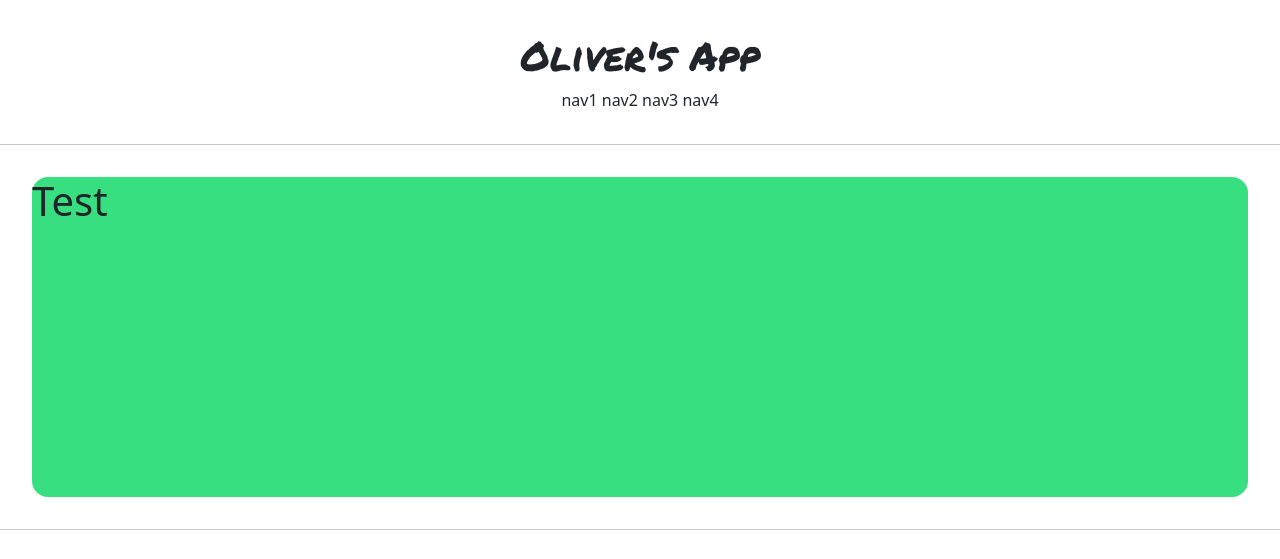
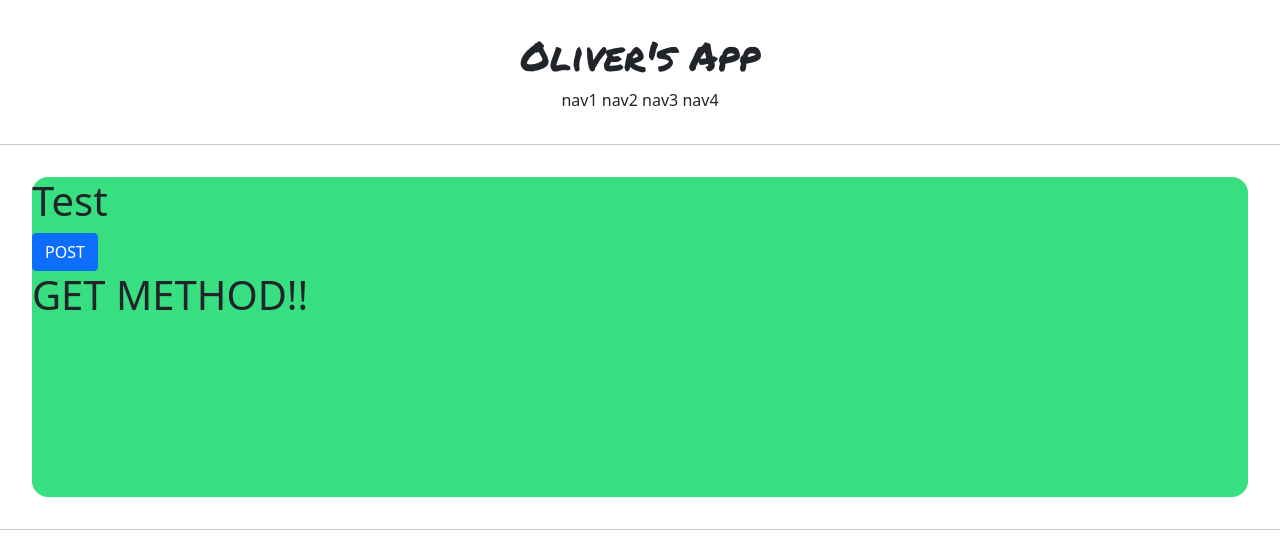
Before and after one commit to SeongGwangKim/DjangoProject, a Django app: page /account/hello_world/ in a window 1280 px wide. Shown: the top 559 px of the page. Run offline with Django 3.2, Linux system fonts and the light colour scheme.

Commit message:
[16] request - POST, GET

```diff
--- a/accountapp/templates/accountapp/hello_world.html
+++ b/accountapp/templates/accountapp/hello_world.html
@@ -7,6 +7,17 @@
     <h1>
         Test
     </h1>
+    <!-- 서버한테 보내는 요청 명세서 // action="/account/hello_world/"로 요청을 보낸다. -->
+    <form action="/account/hello_world/" method="post">
+        <!-- {% csrf_token %} : 장고에서 제공하는 보안 기능 중 하나로 이것이 있어야 POST가 작동한다. -->
+        {% csrf_token %}
+        <input type="submit" class="btn btn-primary" value="POST">
+    </form>
+
+    <h1>
+        {{ text }}
+    </h1>
+
 </div>
 
 {% endblock %}
--- a/accountapp/views.py
+++ b/accountapp/views.py
@@ -6,5 +6,11 @@ from django.shortcuts import render
 
 
 def hello_world(request):
-    # return HttpResponse('Hello World!')
-    return render(request, 'accountapp/hello_world.html')
+
+    # request받은 메소드가 POST일 경우에
+    if request.method == "POST":
+        # return HttpResponse('Hello World!')
+        #  context={'text': 'POST METHOD!!'} : text라는 이름을 가지고 있고 내용은 POST METHOD!!로 설정.
+        return render(request, 'accountapp/hello_world.html', context={'text': 'POST METHOD!!'})
+    else:
+        return render(request, 'accountapp/hello_world.html', context={'text': 'GET METHOD!!'})
```
